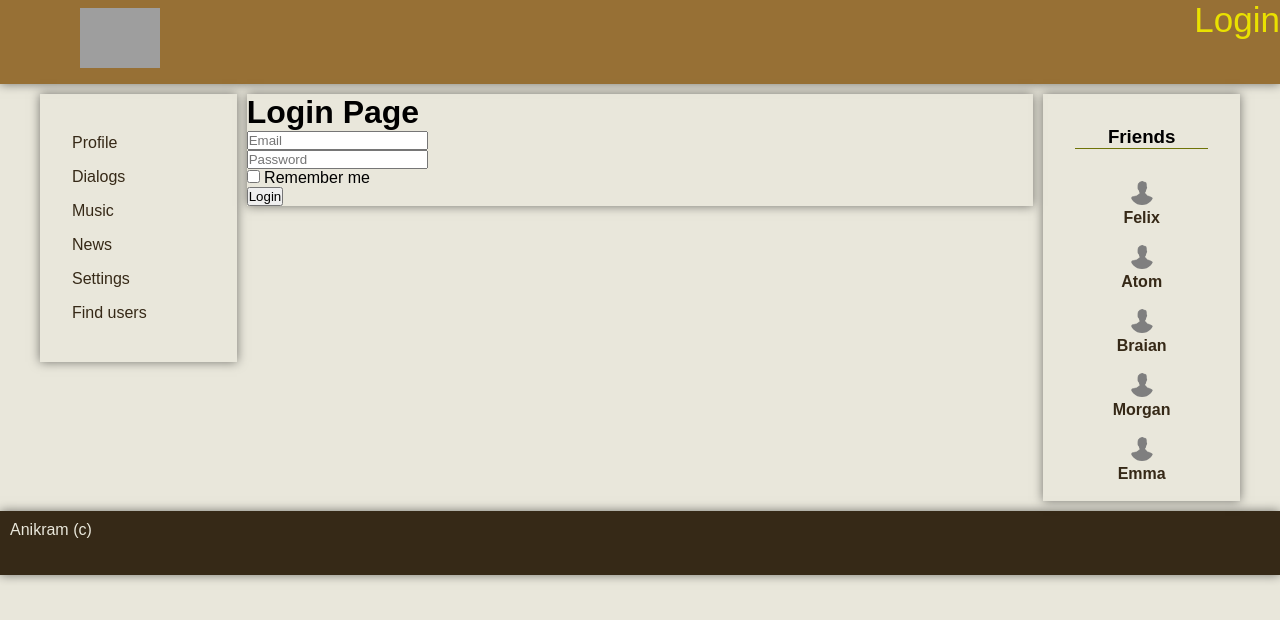
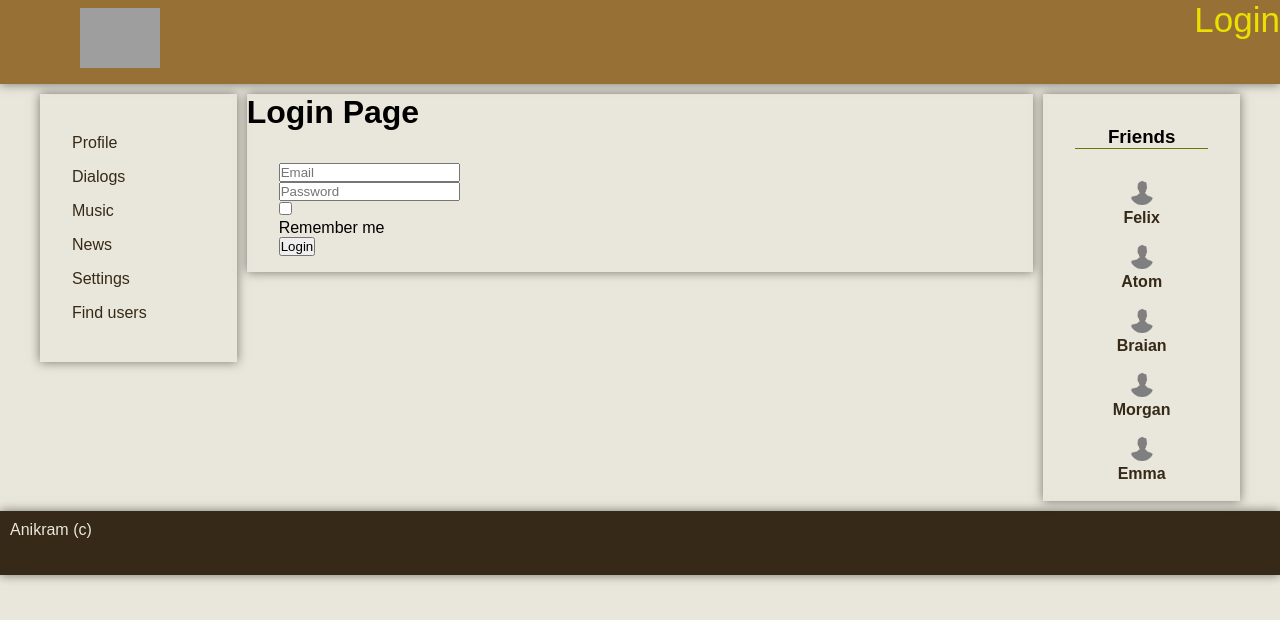
Before and after one commit to Anikram/react-samurai-way, a React (Create React App) app: page /login in a window 1280 px wide. Shown: the top 620 px of the page. Built offline with nearby package versions, Linux system fonts and the light colour scheme; no server answers; grey boxes are pictures that could not be loaded.

Commit message:
Validations added. Custom form added. 77 lesson

```diff
--- /dev/null
+++ b/src/components/Common/Forms/FormControls.jsx
@@ -0,0 +1,29 @@
+import React from "react";
+import s from "./FormControls.module.css"
+
+const FormControl = ({input, meta, child, ...props}) => {
+  const hasError = meta.touched && meta.error;
+  return (
+    <div className={s.formControl + " " + (hasError ? s.error : "")}>
+      <div>
+        {props.children}
+      </div>
+      {hasError && <span>{meta.error}</span>}
+    </div>
+  )
+}
+
+export const Textarea = (props) => {
+  const {input, meta, child, ...restProps} = props;
+  return <FormControl {...props}><textarea {...input} {...restProps}/></FormControl>
+}
+
+export const Input = (props) => {
+  const {input, meta, child, ...restProps} = props;
+
+  return <FormControl {...props}>
+    {input.checked !== undefined ?
+      <input type='checkbox' {...input} {...restProps} />
+      : <input {...input} {...restProps} />}
+  </FormControl>
+}
--- /dev/null
+++ b/src/components/Common/Forms/FormControls.module.css
@@ -0,0 +1,17 @@
+.formControl {
+}
+
+.formControl.error input,
+.formControl.error textarea {
+    border: 2px solid red;
+}
+
+.formControl textarea {
+    resize: none;
+    width: 50%;
+    height: 10rem;
+}
+
+.formControl.error span {
+    color: red;
+}
--- a/src/components/Dialogs/Messages/MessagesReduxForm.jsx
+++ b/src/components/Dialogs/Messages/MessagesReduxForm.jsx
@@ -1,11 +1,14 @@
 import React from 'react';
-// import s from './Messages.module.css'
 import {Field, reduxForm, reset} from "redux-form";
+import {Textarea} from "../../Common/Forms/FormControls";
+import {maxLengthValidatorCreator, required} from "../../../helpers/validators/vlidators";
+
+const maxLength80 = maxLengthValidatorCreator(80);
 
 const MessagesForm = (props) => {
   return (
     <form onSubmit={props.handleSubmit}>
-      <Field component={'textarea'} name={'newMessageText'} value={props.newMessageText}/>
+      <Field component={Textarea} name={'newMessageText'} value={props.newMessageText} validate={[required, maxLength80]}/>
       <button>Send</button>
     </form>
   )
--- a/src/components/Header/Header.jsx
+++ b/src/components/Header/Header.jsx
@@ -2,6 +2,7 @@ import s from './Header.module.css'
 import {NavLink} from "react-router-dom";
 
 const Header = (props) => {
+  debugger
   return (
     <header className={s.header + ' border tile'}>
       <img className={s.logo} src="https://sun9-8.userapi.com/c853620/v853620963/13b4d5/aFszB8VaQCY.jpg" alt=""/>
--- /dev/null
+++ b/src/components/Login/Login.module.css
@@ -0,0 +1,4 @@
+.loginForm {
+    margin: 1rem;
+    padding: 1rem;
+}
--- a/src/components/Login/LoginForm.jsx
+++ b/src/components/Login/LoginForm.jsx
@@ -1,18 +1,29 @@
 import React from 'react';
 import {Field, reduxForm} from "redux-form";
+import {Input} from "../Common/Forms/FormControls";
+import s from "./Login.module.css"
+import {
+  email,
+  maxLengthValidatorCreator,
+  minLengthValidatorCreator,
+  required
+} from "../../helpers/validators/vlidators";
 
+
+const maxLength20 = maxLengthValidatorCreator(20);
+const minLength5 = minLengthValidatorCreator(5);
 
 const LoginForm = (props) => {
   return (
-    <form onSubmit={props.handleSubmit}>
+    <form className={s.loginForm} onSubmit={props.handleSubmit}>
       <div>
-        <Field placeholder={'Email'} name={"email"} component={'input'}/>
+        <Field placeholder={'Email'} name={"email"} component={Input} validate={[required, maxLength20, email]}/>
       </div>
       <div>
-        <Field placeholder={'Password'} name={"password"} component={'input'}/>
+        <Field placeholder={'Password'} name={"password"} component={Input} validate={[required, maxLength20, minLength5]}/>
       </div>
       <div>
-        <Field component={'input'} name={"remember me"} type={'checkbox'}/> Remember me
+        <Field name={"rememberMe"} type={"checkbox"} component={Input}/> Remember me
       </div>
         <button>Login</button>
     </form>
--- a/src/components/Profile/Posts/PostsReduxForm.jsx
+++ b/src/components/Profile/Posts/PostsReduxForm.jsx
@@ -1,14 +1,17 @@
 import React from 'react';
 import {Field, reduxForm, reset} from "redux-form";
 import s from "./Posts.module.css";
+import {required, maxLengthValidatorCreator} from "../../../helpers/validators/vlidators";
+import {Textarea} from "../../Common/Forms/FormControls";
 
+const maxLength15 = maxLengthValidatorCreator(15);
 
 const PostsForm = (props) => {
   return (
     <form onSubmit={props.handleSubmit}>
       <div>
-        <Field className={s.textarea} name={'newPostText'} component={'textarea'}
-               value={props.newPostText}/>
+        <Field className={s.textarea} name={'newPostText'} component={Textarea}
+               value={props.newPostText} validate={[required, maxLength15 ]}/>
       </div>
       <div>
         <button>
--- /dev/null
+++ b/src/helpers/validators/vlidators.js
@@ -0,0 +1,18 @@
+export const required = (value) => {
+  if (value) return undefined;
+  return 'This filed must not be empty!';
+}
+
+export const maxLengthValidatorCreator = (maxLength) => (value) => {
+  if (value.length > maxLength) {return `This filed must be no more than ${maxLength} symbols!`}
+  return undefined;
+}
+
+export const minLengthValidatorCreator = (minLength) => (value) => {
+  if (value.length < minLength) {return `This filed must be no more than ${minLength} symbols!`}
+  return undefined;
+}
+
+export const email = (value) =>
+  value && !/^[A-Z0-9._%+-]+@[A-Z0-9.-]+\.[A-Z]{2,4}$/i.test(value) ?
+    'Invalid email address' : undefined
```
